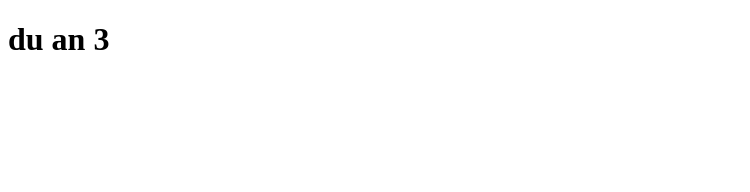
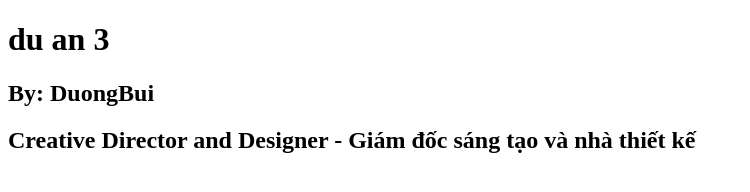
Before and after one commit to DuongBui1505/duan3, a plain HTML site: page index.html in a window 1280 px wide. Shown: the whole page, without its empty margins (0-750 px from the left). Drawn offline with Linux system fonts and the light colour scheme.

Commit message:
sửa đổi lần 1

```diff
--- a/index.html
+++ b/index.html
@@ -7,5 +7,7 @@
   </head>
   <body>
     <h1>du an 3</h1>
+    <h2>By: DuongBui</h2>
+    <h2>Creative Director and Designer - Giám đốc sáng tạo và nhà thiết kế</h2>
   </body>
 </html>
```
